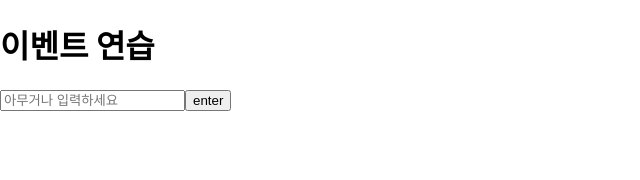
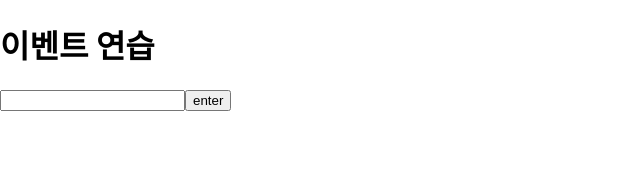
Before and after one commit to teamfroots/react-study, a React (Create React App) app in the folder 04/: page / in a window 1280 px wide. Shown: the top 180 px of the page, without its empty margins (0-640 px from the left). Built offline with nearby package versions, Linux system fonts and the light colour scheme.

Commit message:
state에 값 담고 페이지에 값을 보여주는 연습

```diff
--- a/04/src/EventPractice.js
+++ b/04/src/EventPractice.js
@@ -2,25 +2,27 @@ import React, { Component } from "react";
 
 class EventPractice extends Component {
   state = {
-    message: "",
+    welcome: "",
   };
   render() {
     return (
       <div>
         <h1>이벤트 연습</h1>
+        <h2></h2>
         <input
           type="text"
-          name="message"
-          placeholder="아무거나 입력하세요"
-          value={this.state.message}
+          name="welcome"
+          value={this.state.welcome}
           onChange={(e) => {
-            this.setState({ message: e.target.value });
+            this.setState({ welcome: e.target.value });
           }}
         ></input>
         <button
           onClick={() => {
-            alert(this.state.message);
-            this.setState({ message: "" });
+            this.setState({ welcome: "" });
+            console.log(this.state.welcome);
+            const h2 = document.querySelector("h2");
+            h2.innerText = this.state.welcome;
           }}
         >
           enter
```
